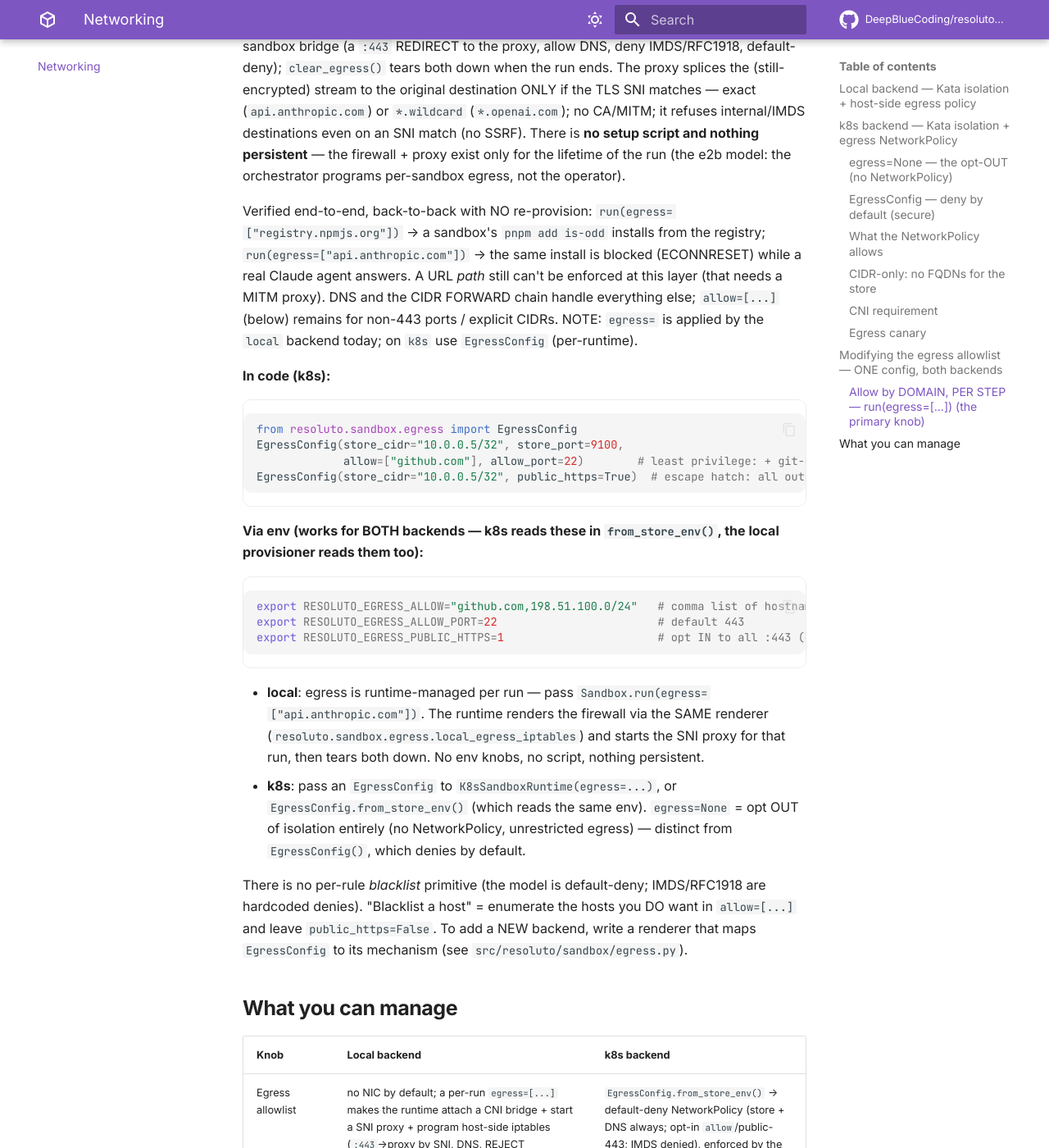
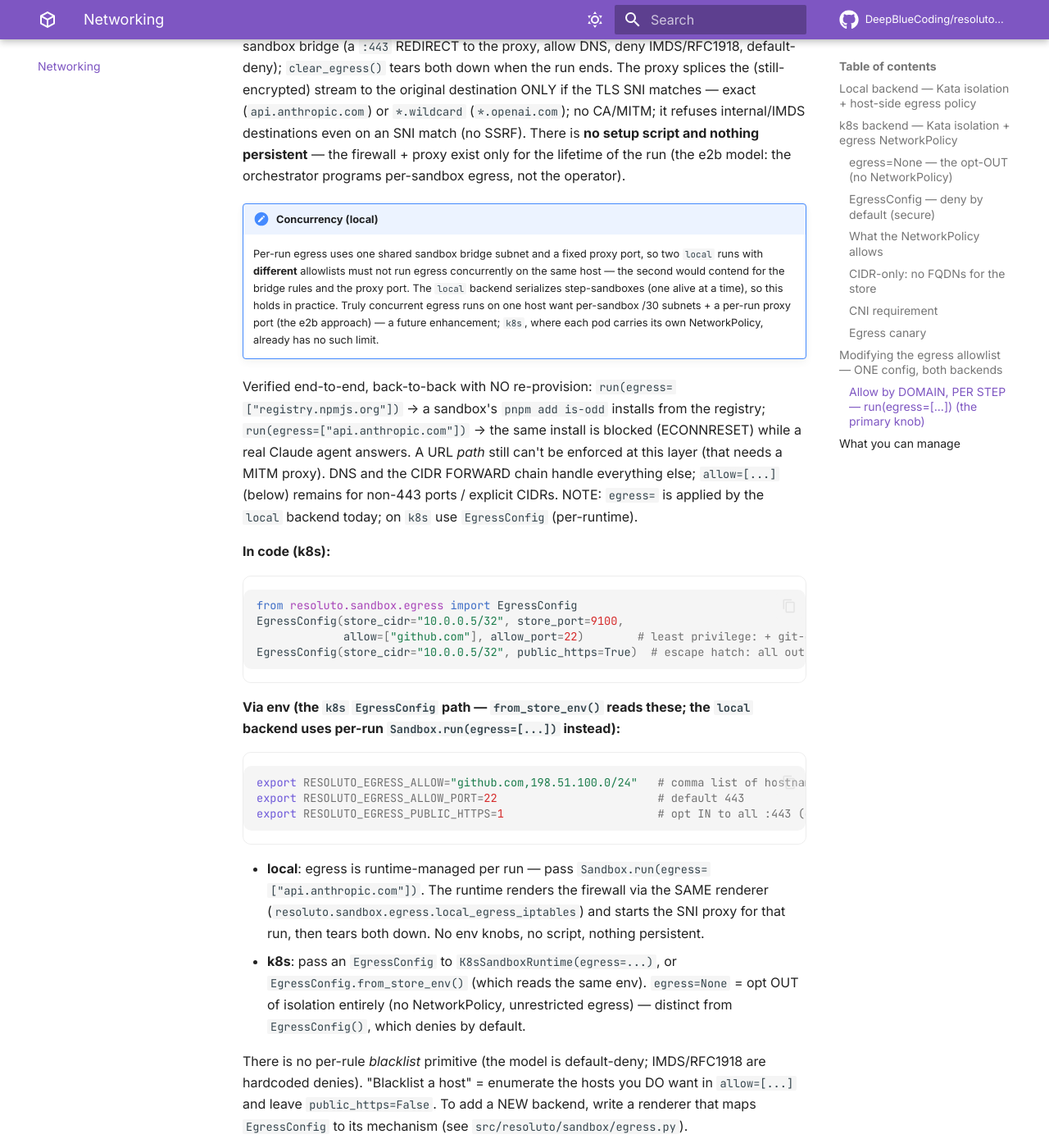
Before and after one commit to DeepBlueCoding/resoluto-sandbox, an MkDocs documentation site: the page built from docs/networking.md, in a window 1280 px wide and 1400 px high, scrolled down 4916 px. Shown: the whole window at 82% size. Built offline with MkDocs 1.6.1 and Material for MkDocs 9.7.7, drawn with Linux system fonts in a browser that asks for light colours; comment, search, counter and statistics services are not loaded; the version menu is left out.

Commit message:
docs: finish the runtime-managed egress pass (env-knob scope, concepts, concurrency note)
Clarify that the RESOLUTO_EGRESS_* env knobs are the k8s EgressConfig path (local uses
per-run Sandbox.run(egress=[...])); correct the concepts.md local blurb to the network=none
default + runtime-managed per-run egress; document the single-host serialized-egress
limitation (shared bridge subnet + fixed proxy port; per-sandbox /30 is the future path).

Co-Authored-By: Claude Opus 4.8 (1M context) <noreply@anthropic.com>

````diff
--- a/docs/networking.md
+++ b/docs/networking.md
@@ -179,6 +179,14 @@ internal/IMDS destinations even on an SNI match (no SSRF). There is **no setup s
 persistent** — the firewall + proxy exist only for the lifetime of the run (the e2b model: the
 orchestrator programs per-sandbox egress, not the operator).
 
+!!! note "Concurrency (local)"
+    Per-run egress uses one shared sandbox bridge subnet and a fixed proxy port, so two `local` runs
+    with **different** allowlists must not run egress concurrently on the same host — the second would
+    contend for the bridge rules and the proxy port. The `local` backend serializes step-sandboxes
+    (one alive at a time), so this holds in practice. Truly concurrent egress runs on one host want
+    per-sandbox /30 subnets + a per-run proxy port (the e2b approach) — a future enhancement; `k8s`,
+    where each pod carries its own NetworkPolicy, already has no such limit.
+
 Verified end-to-end, back-to-back with NO re-provision: `run(egress=["registry.npmjs.org"])` → a sandbox's
 `pnpm add is-odd` installs from the registry; `run(egress=["api.anthropic.com"])` → the same install is
 blocked (ECONNRESET) while a real Claude agent answers. A URL *path* still can't be enforced at this
@@ -194,8 +202,8 @@ EgressConfig(store_cidr="10.0.0.5/32", store_port=9100,
 EgressConfig(store_cidr="10.0.0.5/32", public_https=True)  # escape hatch: all outbound :443
 ```
 
-**Via env (works for BOTH backends — k8s reads these in `from_store_env()`, the local provisioner
-reads them too):**
+**Via env (the `k8s` `EgressConfig` path — `from_store_env()` reads these; the `local` backend uses
+per-run `Sandbox.run(egress=[...])` instead):**
 ```bash
 export RESOLUTO_EGRESS_ALLOW="github.com,198.51.100.0/24"   # comma list of hostnames/CIDRs
 export RESOLUTO_EGRESS_ALLOW_PORT=22                        # default 443
````
Also changed, not shown: docs/concepts.md (+2 -1 lines).
